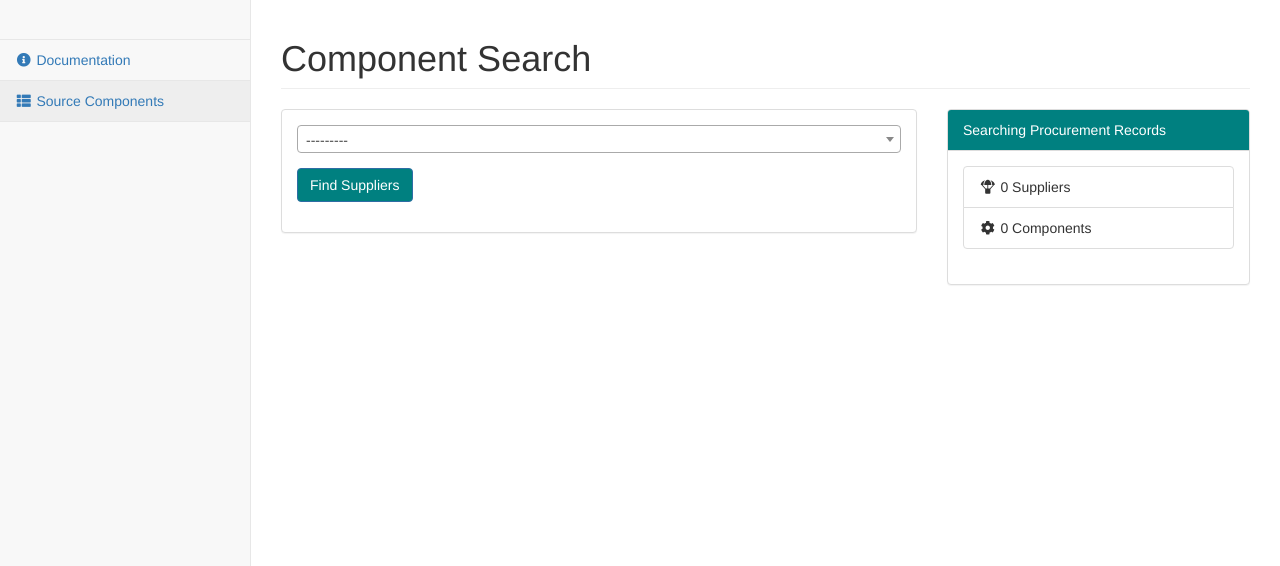
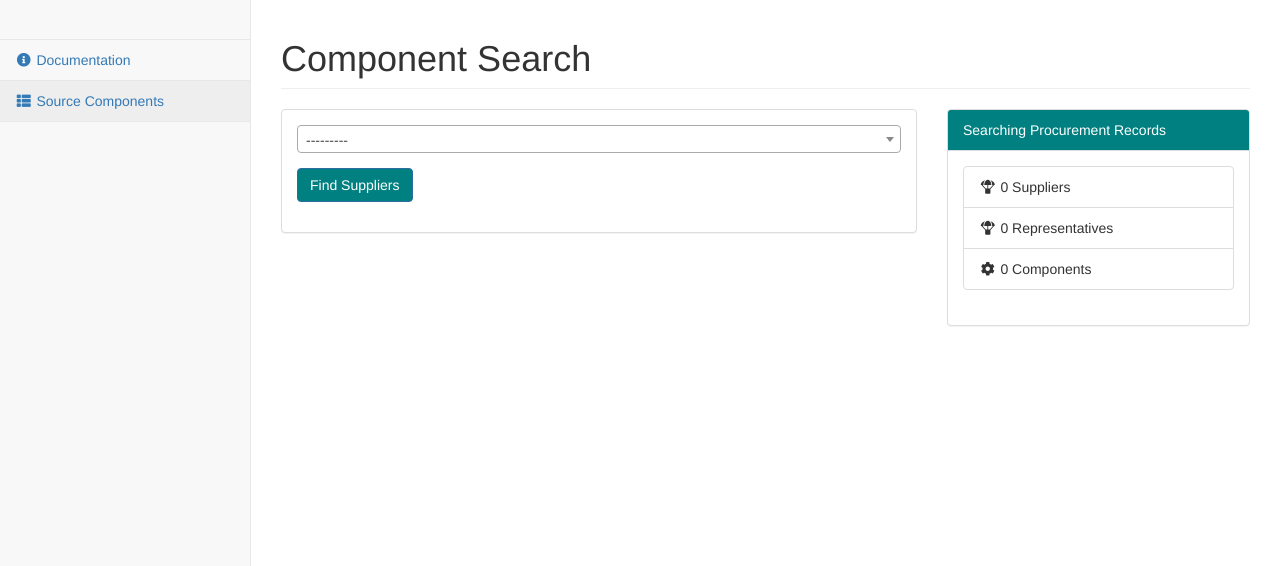
Before and after one commit to johnbayko/CLSI_coding_assignment, a Django app: page / in a window 1280 px wide. Shown: the part 52-618 px from the top of the page. Run offline with Django 3.2, Linux system fonts and the light colour scheme; data that the repository does not hold is empty; some libraries are stand-ins or nearby versions.

Commit message:
Added representatives to table summary.
- Added representatives to table summary on component search page.

```diff
--- a/procurement/templates/procurement/source_components.html
+++ b/procurement/templates/procurement/source_components.html
@@ -42,6 +42,10 @@
                         <span class="record-updated text-muted small"><em>{{ suppliers_last_updated }}</em></span>
                     </span>
                     <span class="list-group-item">
+                        <span class="record-list"><i class="fa fa-parachute-box fa-fw"></i> {{ representative_count }} Representatives</span>
+                        <span class="record-updated text-muted small"><em>{{ representatives_last_updated }}</em></span>
+                    </span>
+                    <span class="list-group-item">
                         <span class="record-list"><i class="fa fa-cog fa-fw"></i> {{ component_count }} Components</span>
                         <span class="record-updated text-muted small"><em>{{ components_last_updated }}</em></span>
                     </span>
--- a/procurement/views.py
+++ b/procurement/views.py
@@ -1,7 +1,7 @@
 from django.views.generic import FormView, TemplateView
 
 from procurement.forms import ComponentSearchForm
-from procurement.models import Supplier, Component
+from procurement.models import Supplier, Representative, Component
 
 
 class ComponentSearchView(FormView):
@@ -20,6 +20,11 @@ class ComponentSearchView(FormView):
             suppliers_last_updated = ''
 
         try:
+            representatives_last_updated = Representative.objects.latest('updated').time_since_update
+        except Representative.DoesNotExist:
+            representatives_last_updated = ''
+
+        try:
             components_last_updated = Component.objects.latest('updated').time_since_update
         except Component.DoesNotExist:
             components_last_updated = ''
@@ -30,6 +35,8 @@ class ComponentSearchView(FormView):
             'supplier_results': self.supplier_results,
             'supplier_count': Supplier.objects.all().count(),
             'suppliers_last_updated': suppliers_last_updated,
+            'representative_count': Representative.objects.all().count(),
+            'representatives_last_updated': representatives_last_updated,
             'component_count': Component.objects.all().count(),
             'components_last_updated': components_last_updated,
         })
```
